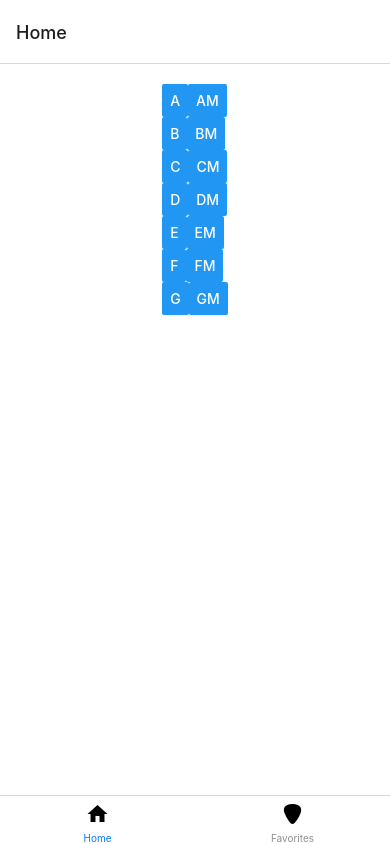
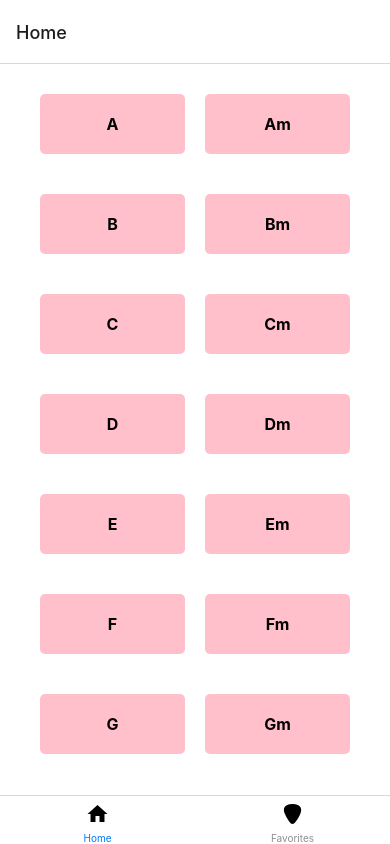
Before and after one commit to robinLundahl/inlamning-ett-react-native, a React Native app: screen /Home in a window 390 px wide. Built offline with nearby package versions, Linux system fonts and the light colour scheme.

Commit message:
Fixed the Home styling

```diff
--- a/screens/HomeScreen.tsx
+++ b/screens/HomeScreen.tsx
@@ -1,5 +1,12 @@
 import React, { useEffect, useState } from "react";
-import { View, StyleSheet, FlatList, Button } from "react-native";
+import {
+  View,
+  StyleSheet,
+  FlatList,
+  Button,
+  TouchableOpacity,
+  Text,
+} from "react-native";
 import { chords } from "../data";
 import { NativeStackScreenProps } from "@react-navigation/native-stack";
 import { RootStackParamList } from "../navigators/RootStackNavigator";
@@ -15,23 +22,27 @@ type HomeProps = CompositeScreenProps<
 export function HomeScreen({ navigation }: HomeProps) {
   return (
     <View style={s.container}>
-      <View>
       <FlatList
         data={chords}
         numColumns={2}
         keyExtractor={(item) => item.id}
         renderItem={({ item }) => (
-            <Button
-              title={item.title}
+          <TouchableOpacity
+            style={s.button}
             onPress={() => navigation.navigate("Details", { id: item.id })}
-            />
+          >
+            <Text style={s.buttonText}>{item.title}</Text>
+          </TouchableOpacity>
         )}
         contentContainerStyle={{
           justifyContent: "space-between",
           paddingHorizontal: 10,
         }}
+        columnWrapperStyle={{
+          justifyContent: "space-between", // Sprider ut kolumnerna horisontellt
+          marginBottom: 20, // Vertikalt mellanrum mellan raderna
+        }}
       />
-      </View>
     </View>
   );
 }
@@ -40,13 +51,20 @@ const s = StyleSheet.create({
   container: {
     flex: 1,
     padding: 20,
-    color: "black",
-    justifyContent: "space-around",
-    flexDirection: "row",
     backgroundColor: "#fff",
   },
-  chords: {
+  button: {
     flex: 1,
-    flexDirection: "row",
+    backgroundColor: "pink", // Rosa bakgrund
+    padding: 20,
+    margin: 10, // Marginal runt varje knapp för att skapa mer utrymme
+    borderRadius: 5, // Runda hörn
+    alignItems: "center",
+    justifyContent: "center",
+  },
+  buttonText: {
+    color: "black", // Textfärg
+    fontSize: 16,
+    fontWeight: "bold",
   },
 });
```
Lines whose indentation alone changed are shown as unchanged.
